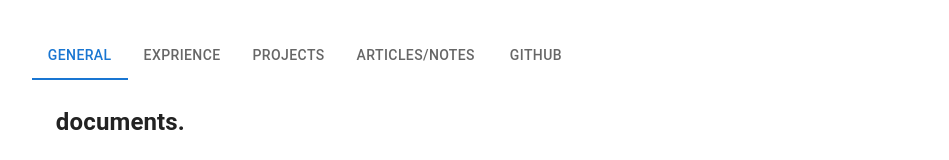
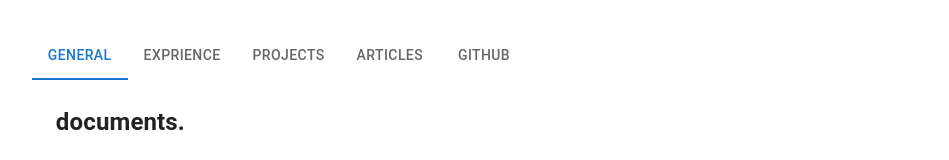
Before and after one commit to smitgabani/smitgabani.github.io, a Next.js app: page /components/Content in a window 1280 px wide. Shown: the top 160 px of the page, without its empty margins (301-1250 px from the left). Built offline with nearby package versions, Linux system fonts and the light colour scheme; some icons are missing.

Commit message:
remove notes

```diff
--- a/pages/components/Content.jsx
+++ b/pages/components/Content.jsx
@@ -63,7 +63,7 @@ export default function Content() {
           <Tab className="tab" label="General" {...returnTab(0)} />
           <Tab className="tab" label="Exprience" {...returnTab(1)} />
           <Tab className="tab" label="Projects" {...returnTab(2)} />
-          <Tab className="tab" label="Articles/Notes" {...returnTab(3)} />
+          <Tab className="tab" label="Articles" {...returnTab(3)} />
           <Tab className="tab" label="Github" {...returnTab(4)} />
         </Tabs>
 
```
Also changed, not shown: 1 other file (tests, documents, lock files or other folders).
